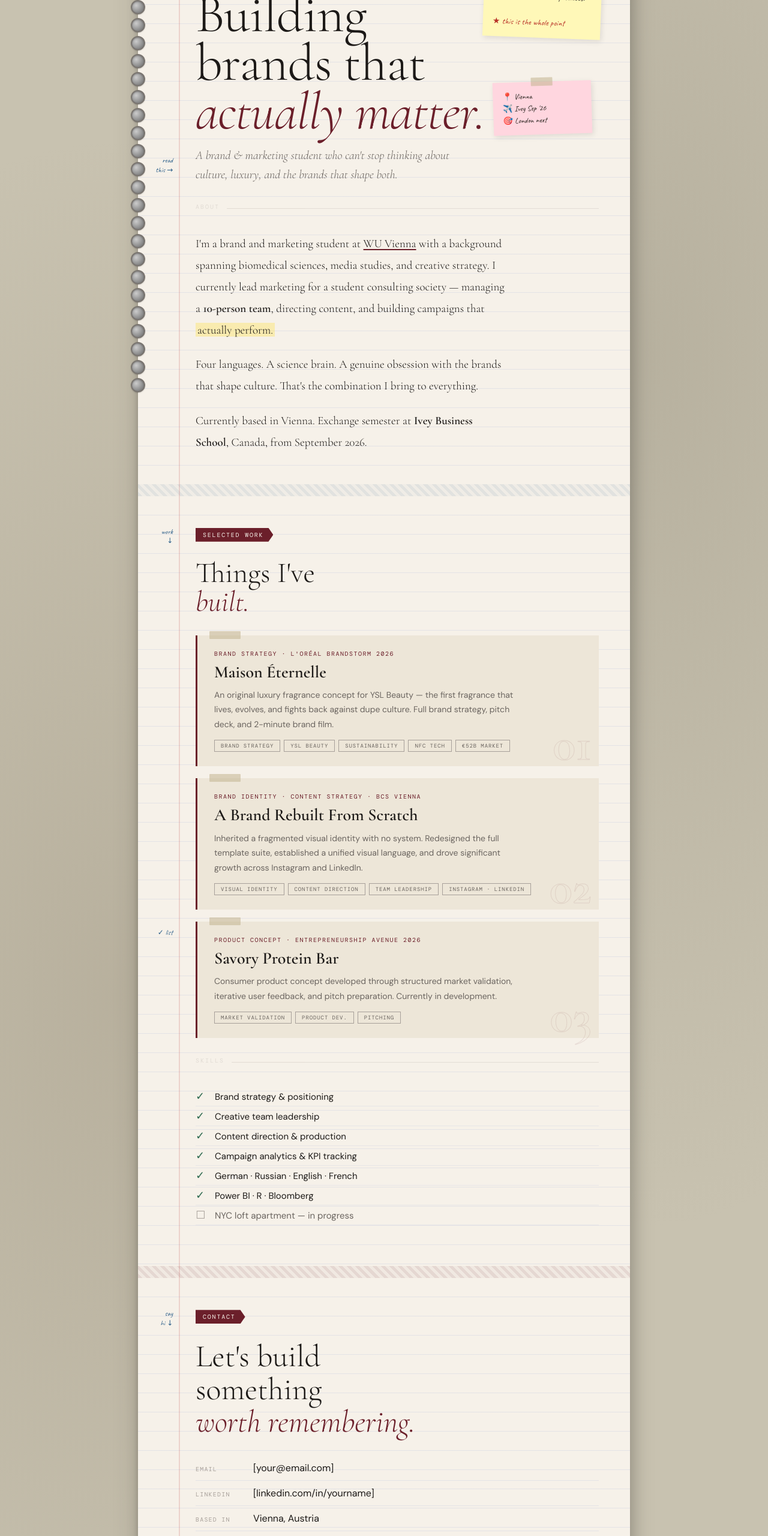
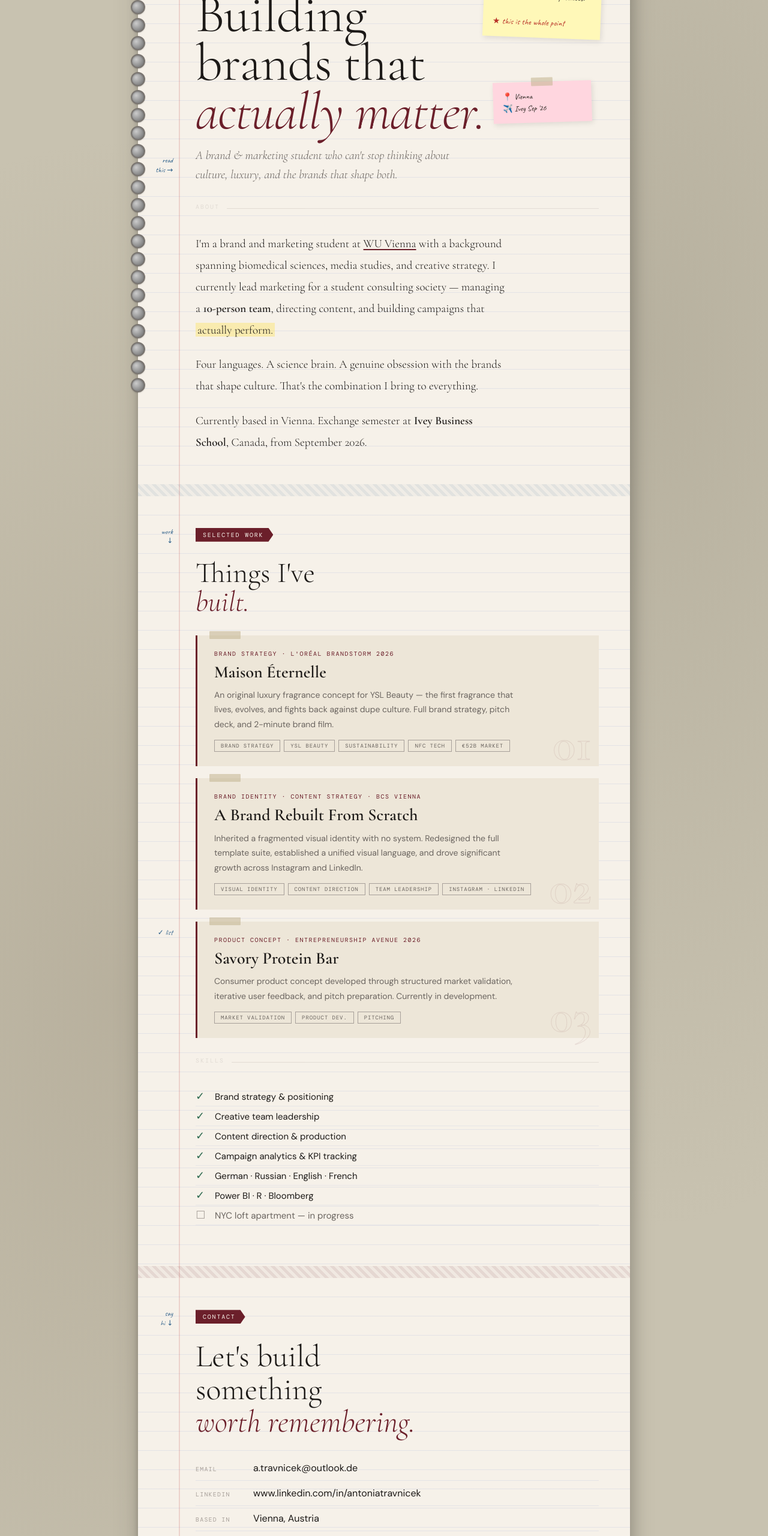
Before and after one commit to antonia-t/antonias-portfolio, a plain HTML site: page index.html in a window 1280 px wide. Shown: the part 180-2740 px from the top of the page at 60% size. Drawn offline with nearby package versions, Linux system fonts and the light colour scheme; a web font is replaced by a local one.

Commit message:
Update index.html

```diff
--- a/index.html
+++ b/index.html
@@ -451,7 +451,6 @@ body {
     <div class="sticky sticky-pink">
       📍 Vienna<br>
       ✈️ Ivey Sep '26<br>
-      🎯 London next
     </div>
     <div class="margin-note" style="top: 52px;">intro<br>↓</div>
     <div class="tab-label">Portfolio — Vol. 01</div>
@@ -538,8 +537,8 @@ body {
     <div class="tab-label">Contact</div>
     <h2 class="contact-title">Let's build<br>something<br><em>worth remembering.</em></h2>
     <div>
-      <div class="contact-row"><span class="contact-key">Email</span><span>[your@email.com]</span></div>
-      <div class="contact-row"><span class="contact-key">LinkedIn</span><span>[linkedin.com/in/yourname]</span></div>
+      <div class="contact-row"><span class="contact-key">Email</span><span>a.travnicek@outlook.de</span></div>
+      <div class="contact-row"><span class="contact-key">LinkedIn</span><span>www.linkedin.com/in/antoniatravnicek</span></div>
       <div class="contact-row"><span class="contact-key">Based in</span><span>Vienna, Austria</span></div>
       <div class="contact-row"><span class="contact-key">Next stop</span><span>Ivey Business School, Canada — Sep 2026</span></div>
     </div>
@@ -549,7 +548,7 @@ body {
   <div class="washi-blue"></div>
 
   <div class="footer-strip">
-    <span class="footer-name">[Your Name] — Brand & Marketing</span>
+    <span class="footer-name">Antonia Travnicek — Brand & Marketing</span>
     <span class="footer-page">Vol. 01 · Vienna · 2026</span>
   </div>
 
```
